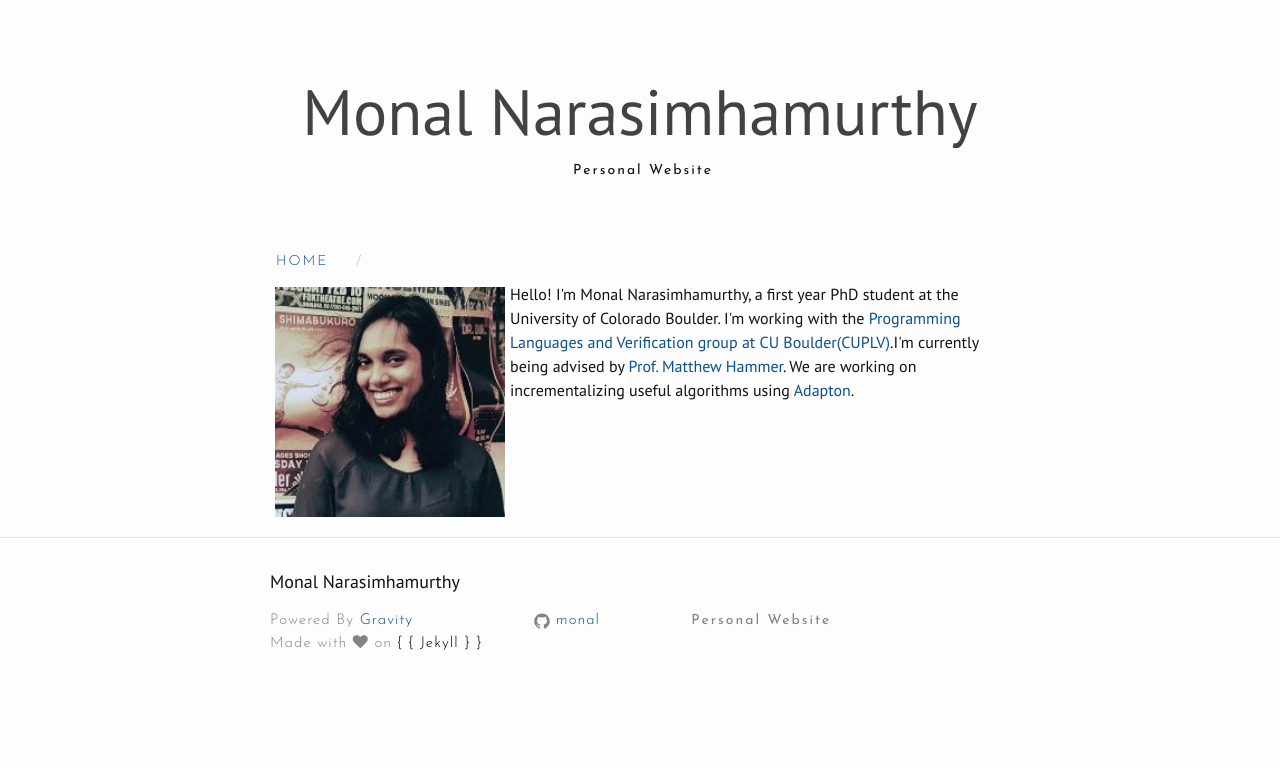
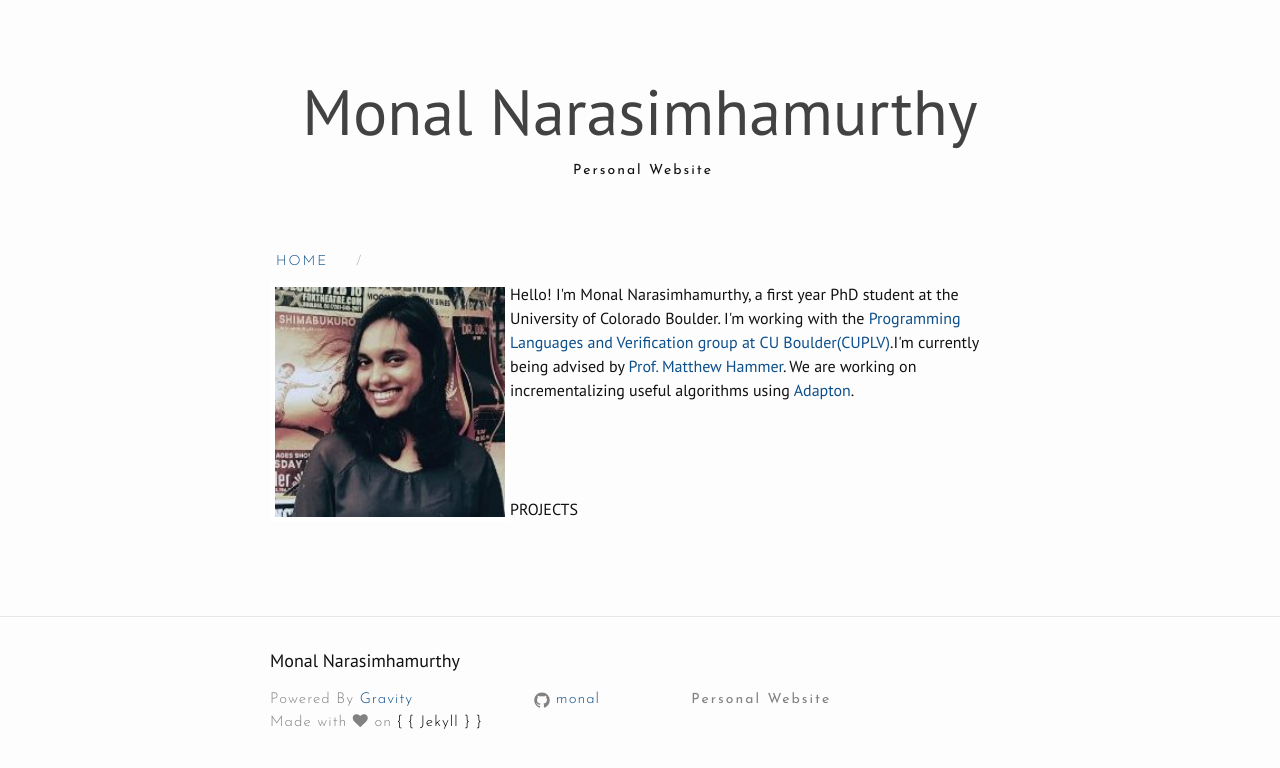
Before and after one commit to monal/monal.github.io, a Jekyll site: the page built from index.html, in a window 1280 px wide. Shown: the top 768 px of the page. Built offline with Jekyll 4.4.1, drawn with Linux system fonts in a browser that asks for light colours; nearby versions of some CDN libraries.

Commit message:
Add new div

```diff
--- a/index.html
+++ b/index.html
@@ -7,3 +7,6 @@ layout: default
 <p style="margin-top: 10px; margin-left: 30px">Hello! I'm Monal Narasimhamurthy, a first year PhD student at the University of Colorado Boulder. I'm working with the <a href="http://plv.colorado.edu">Programming Languages and Verification group at CU Boulder(CUPLV)</a>.I'm currently being advised by <a href="http://www.matthewhammer.org">Prof. Matthew Hammer</a>. We are working on incrementalizing useful algorithms using <a href="http://plv.colorado.edu/adapton/">Adapton</a>.
 </p>
 </div>
+<div class="home">
+<h4>PROJECTS</h4>
+</div>
```
